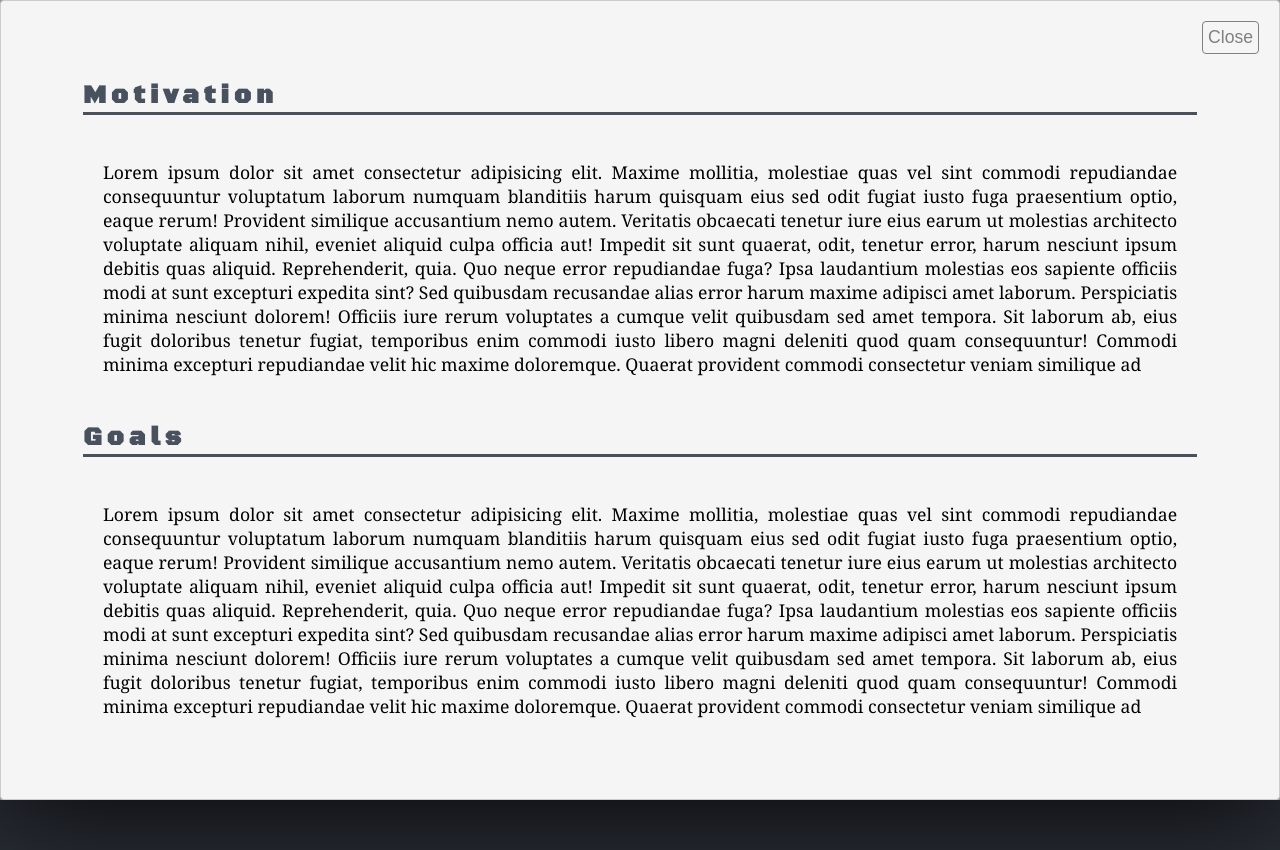
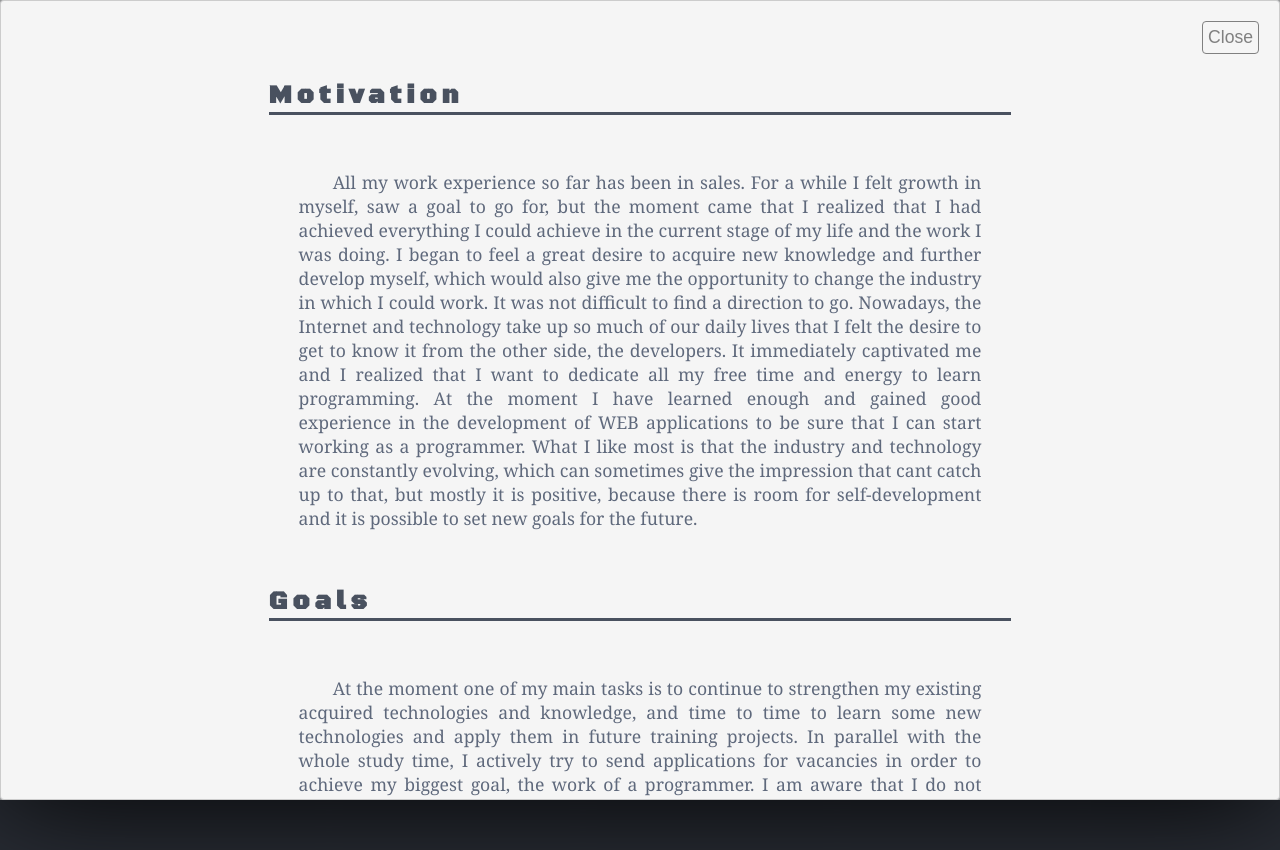
Before and after one commit to mart8ins/portfolio, a React (Create React App) app: page /home in a window 1280 px wide. Both pictures are taken after a click on the button "Motivation and goals". Built offline with nearby package versions, Linux system fonts and the light colour scheme.

Commit message:
finished app

```diff
--- a/src/components/modal-content/motivation/motivation.css
+++ b/src/components/modal-content/motivation/motivation.css
@@ -36,9 +36,15 @@
 .motivation__container p {
   font-size: 0.9rem;
   text-align: justify;
+  text-indent: 5%;
+  color: #5f697c;
+  line-height: 1.5rem;
 }
 
 @media screen and (min-width: 786px) {
+  .motivation__container {
+    width: 60%;
+  }
   .motivation__container h3 {
     color: #49515f;
     font-family: "Black Ops One", cursive;
@@ -48,6 +54,6 @@
   }
   .motivation__container p {
     font-size: 1.1rem;
-    padding: 20px;
+    padding: 30px;
   }
 }
--- a/src/components/modal-content/motivation/motivation.scss
+++ b/src/components/modal-content/motivation/motivation.scss
@@ -17,11 +17,15 @@
     p {
         font-size: 0.9rem;
         text-align: justify;
+        text-indent: 5%;
+        color: #5f697c;
+        line-height: 1.5rem;
     }
 }
 
 @media screen and (min-width: 786px) {
     .motivation__container {
+        width: 60%;
         h3 {
             color: lighten($main-background, 15%);
             font-family: "Black Ops One", cursive;
@@ -31,7 +35,7 @@
         }
         p {
             font-size: 1.1rem;
-            padding: 20px;
+            padding: 30px;
         }
     }
 }
--- a/src/content-text/motivation.js
+++ b/src/content-text/motivation.js
@@ -1,77 +1,21 @@
 export const motivation = {
     lv: {
         title: "Motivācija",
-        text: `Lorem ipsum dolor sit amet consectetur adipisicing elit. Maxime mollitia,
-        molestiae quas vel sint commodi repudiandae consequuntur voluptatum laborum
-        numquam blanditiis harum quisquam eius sed odit fugiat iusto fuga praesentium
-        optio, eaque rerum! Provident similique accusantium nemo autem. Veritatis
-        obcaecati tenetur iure eius earum ut molestias architecto voluptate aliquam
-        nihil, eveniet aliquid culpa officia aut! Impedit sit sunt quaerat, odit,
-        tenetur error, harum nesciunt ipsum debitis quas aliquid. Reprehenderit,
-        quia. Quo neque error repudiandae fuga? Ipsa laudantium molestias eos
-        sapiente officiis modi at sunt excepturi expedita sint? Sed quibusdam
-        recusandae alias error harum maxime adipisci amet laborum. Perspiciatis
-        minima nesciunt dolorem! Officiis iure rerum voluptates a cumque velit
-        quibusdam sed amet tempora. Sit laborum ab, eius fugit doloribus tenetur
-        fugiat, temporibus enim commodi iusto libero magni deleniti quod quam
-        consequuntur! Commodi minima excepturi repudiandae velit hic maxime
-        doloremque. Quaerat provident commodi consectetur veniam similique ad `,
+        text: `Visa mana līdzšinējā darba pieredze ir saistīta ar tirdzniecību. Kādu laiku es jutu sevī izaugsmi, redzēju mērķi uz kuru tiekties, bet pienāca brīdi, kas sapratu, ka esmu sasniedzis visu, ko varēju sasniegt esošajā dzīves posmā un darbā, ko daru. Sāku izjust lielu vēlmi pēc jaunu zināšanu iegūšanas un sevis tālāku attīstīšanu, kas man sniegtu arī iespēju mainīt nozari, kurā es varētu strādāt. Atrast virzienu, kurā doties nebija grūti. Mūsdienās internets un tehnoloģijas aizņem tik ļoti daudz mūsu ikdienas dzīves, ka izjutu vēlmi to iepazīt no otras puses, izstrādātāju puses. Tas aizrāva uzreiz un sapratu, ka vēlos veltīt visu savu brīvo laiku un enerģiju programmēšanas apguvei. Uz doto brīdi esmu apguvis pietiekami daudz un guvis labu pieredzi WEB aplikāciju izstrādē, lai būtu pārliecināts, ka varu uzsākt strādāt par programmētāju. Visvairāk man patīk, ka nozare un tehnoloģijas nemitīgi attīstās, kas reizēm gan var radīt sajūtu, ka nekam netiek līdzi, bet pārsvarā tas ir pozitīvi, jo ir kur sevi attīstīt un iespējams nospraust jaunus tālākus mērķus.`,
     },
     eng: {
         title: "Motivation",
-        text: `Lorem ipsum dolor sit amet consectetur adipisicing elit. Maxime mollitia,
-        molestiae quas vel sint commodi repudiandae consequuntur voluptatum laborum
-        numquam blanditiis harum quisquam eius sed odit fugiat iusto fuga praesentium
-        optio, eaque rerum! Provident similique accusantium nemo autem. Veritatis
-        obcaecati tenetur iure eius earum ut molestias architecto voluptate aliquam
-        nihil, eveniet aliquid culpa officia aut! Impedit sit sunt quaerat, odit,
-        tenetur error, harum nesciunt ipsum debitis quas aliquid. Reprehenderit,
-        quia. Quo neque error repudiandae fuga? Ipsa laudantium molestias eos
-        sapiente officiis modi at sunt excepturi expedita sint? Sed quibusdam
-        recusandae alias error harum maxime adipisci amet laborum. Perspiciatis
-        minima nesciunt dolorem! Officiis iure rerum voluptates a cumque velit
-        quibusdam sed amet tempora. Sit laborum ab, eius fugit doloribus tenetur
-        fugiat, temporibus enim commodi iusto libero magni deleniti quod quam
-        consequuntur! Commodi minima excepturi repudiandae velit hic maxime
-        doloremque. Quaerat provident commodi consectetur veniam similique ad `,
+        text: `All my work experience so far has been in sales. For a while I felt growth in myself, saw a goal to go for, but the moment came that I realized that I had achieved everything I could achieve in the current stage of my life and the work I was doing. I began to feel a great desire to acquire new knowledge and further develop myself, which would also give me the opportunity to change the industry in which I could work. It was not difficult to find a direction to go. Nowadays, the Internet and technology take up so much of our daily lives that I felt the desire to get to know it from the other side, the developers. It immediately captivated me and I realized that I want to dedicate all my free time and energy to learn programming. At the moment I have learned enough and gained good experience in the development of WEB applications to be sure that I can start working as a programmer. What I like most is that the industry and technology are constantly evolving, which can sometimes give the impression that cant catch up to that, but mostly it is positive, because there is room for self-development and it is possible to set new goals for the future.`,
     },
 };
 
 export const goals = {
     lv: {
         title: "Mērķi",
-        text: `Lorem ipsum dolor sit amet consectetur adipisicing elit. Maxime mollitia,
-        molestiae quas vel sint commodi repudiandae consequuntur voluptatum laborum
-        numquam blanditiis harum quisquam eius sed odit fugiat iusto fuga praesentium
-        optio, eaque rerum! Provident similique accusantium nemo autem. Veritatis
-        obcaecati tenetur iure eius earum ut molestias architecto voluptate aliquam
-        nihil, eveniet aliquid culpa officia aut! Impedit sit sunt quaerat, odit,
-        tenetur error, harum nesciunt ipsum debitis quas aliquid. Reprehenderit,
-        quia. Quo neque error repudiandae fuga? Ipsa laudantium molestias eos
-        sapiente officiis modi at sunt excepturi expedita sint? Sed quibusdam
-        recusandae alias error harum maxime adipisci amet laborum. Perspiciatis
-        minima nesciunt dolorem! Officiis iure rerum voluptates a cumque velit
-        quibusdam sed amet tempora. Sit laborum ab, eius fugit doloribus tenetur
-        fugiat, temporibus enim commodi iusto libero magni deleniti quod quam
-        consequuntur! Commodi minima excepturi repudiandae velit hic maxime
-        doloremque. Quaerat provident commodi consectetur veniam similique ad `,
+        text: `Uz šo brīdi viens no maniem galvenajiem uzdevumiem ir turpināt nostiprināt savas esošās apgūtās tehnoloģijas un zinašanas, un ik pa laikam iekļaut kādu jaunu tehnoloģiju, ko iemācīties un pielietot turpmākajos mācību projektos. Paralēli visam mācību laikam aktīvi cenšos sūtīt pieteikumus uz vakancēm ar mērķi sasniegt savu lielāko mērķi, programmētāja darbu. Es apzinos to, ka man nav darba pieredze tapēc arī saprotu, ka darba gaitas man būtu jāsāk no zemākajām pozīcijām un es esmu tam gatavs. Uz šo brīdi man svarīgākais ir, lai kāds mani pamana un dod iespēju, bet tālāk vis ir atkarīgs tikai no manis. Esmu pārliecināts, ka varu strādāt šajā sfērā, un pats galvenais, tas man ļoti patīk un jau ir kļuvis par daļu no mana dzīvesveida.`,
     },
     eng: {
         title: "Goals",
-        text: `Lorem ipsum dolor sit amet consectetur adipisicing elit. Maxime mollitia,
-        molestiae quas vel sint commodi repudiandae consequuntur voluptatum laborum
-        numquam blanditiis harum quisquam eius sed odit fugiat iusto fuga praesentium
-        optio, eaque rerum! Provident similique accusantium nemo autem. Veritatis
-        obcaecati tenetur iure eius earum ut molestias architecto voluptate aliquam
-        nihil, eveniet aliquid culpa officia aut! Impedit sit sunt quaerat, odit,
-        tenetur error, harum nesciunt ipsum debitis quas aliquid. Reprehenderit,
-        quia. Quo neque error repudiandae fuga? Ipsa laudantium molestias eos
-        sapiente officiis modi at sunt excepturi expedita sint? Sed quibusdam
-        recusandae alias error harum maxime adipisci amet laborum. Perspiciatis
-        minima nesciunt dolorem! Officiis iure rerum voluptates a cumque velit
-        quibusdam sed amet tempora. Sit laborum ab, eius fugit doloribus tenetur
-        fugiat, temporibus enim commodi iusto libero magni deleniti quod quam
-        consequuntur! Commodi minima excepturi repudiandae velit hic maxime
-        doloremque. Quaerat provident commodi consectetur veniam similique ad `,
+        text: `At the moment one of my main tasks is to continue to strengthen my existing acquired technologies and knowledge, and time to time to learn some new technologies and apply them in future training projects. In parallel with the whole study time, I actively try to send applications for vacancies in order to achieve my biggest goal, the work of a programmer. I am aware that I do not have work experience, so I also understand that I should start my career from the lowest position and I am ready for it. At the moment, the most important thing for me is for someone to notice me and give me a chance, after that everything is in my hands to prove myself. I am convinced that I can work in this field, and most importantly, I really like it and it has already become a part of my lifestyle.`,
     },
 };
```
